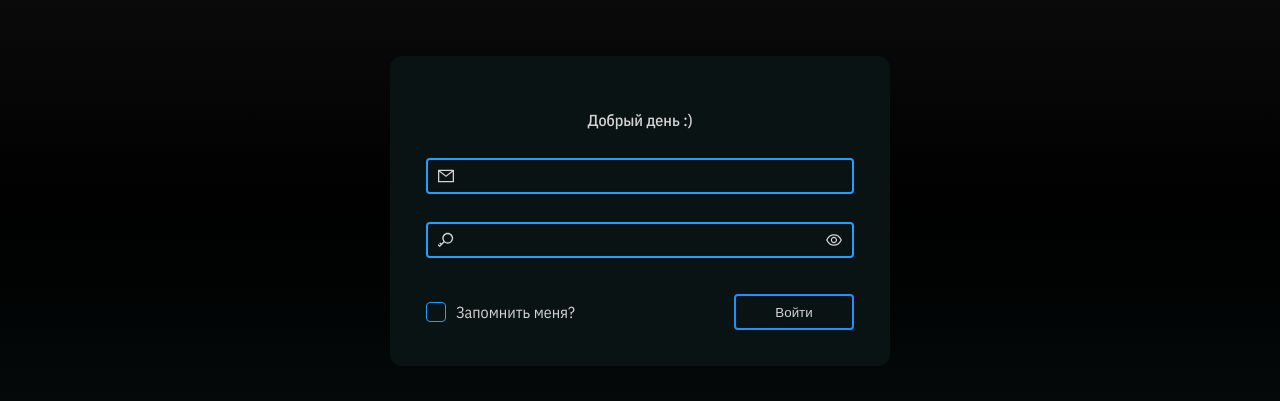
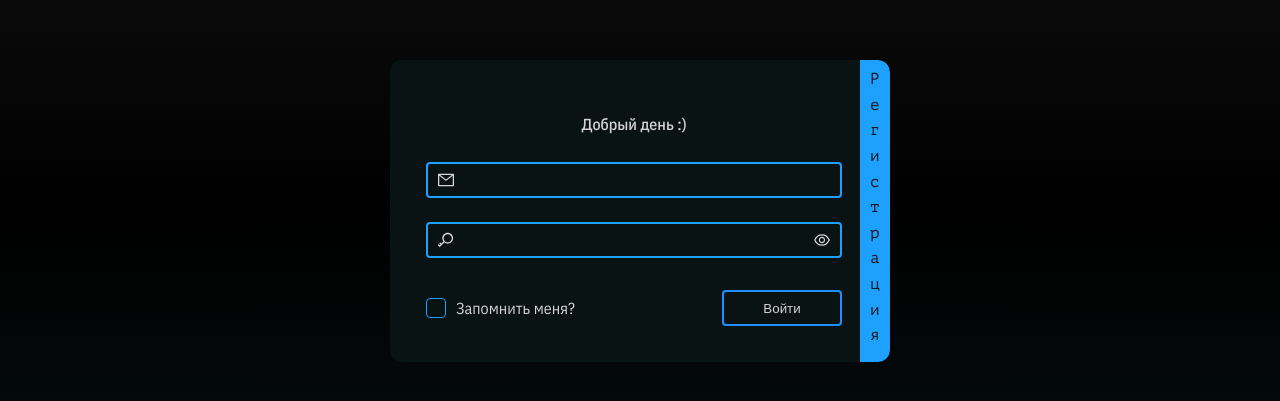
Before and after one commit to MaxRyazan/shelter-frontend, a Vue app: page /who-am-i in a window 1280 px wide. Shown: the part 189-590 px from the top of the page. Built offline with nearby package versions, Linux system fonts and the light colour scheme.

Commit message:
add login page

```diff
--- /dev/null
+++ b/src/_modules/authorization/AuthForm.vue
@@ -0,0 +1,115 @@
+<template>
+    <div class="auth-form-wrapper">
+        <accent-input v-model="auth.email">
+            <template #prefix>
+                <mail-outlined class="input-icon"/>
+            </template>
+        </accent-input>
+        <accent-input v-model="auth.password"
+                      type="password">
+            <template #prefix>
+                <key-outlined class="input-icon"/>
+            </template>
+        </accent-input>
+        <div class="button-block">
+            <div class="agree-wrapper">
+                <accent-input class="checkbox"
+                              v-model="auth.saveMe"
+                              type="checkbox">
+                </accent-input>
+                <s-text color="var(--prime-light)">Запомнить меня?</s-text>
+            </div>
+            <accent-button @click="authentication"
+                           class="auth-button">Войти
+            </accent-button>
+        </div>
+    </div>
+</template>
+<script setup lang="ts">
+import AccentInput from "@/components/inputs/AccentInput.vue";
+import {KeyOutlined, MailOutlined} from "@ant-design/icons-vue";
+import AccentButton from "@/components/buttons/AccentButton.vue";
+import SText from "@/components/common/SText.vue";
+import {onMounted, ref} from "vue";
+import {postApiAuthLogin} from "@/_openapi/api/auth/auth";
+import {user} from "@/__global/UserStore";
+import {useRouter} from "vue-router";
+import {useCookies} from "@vueuse/integrations/useCookies";
+
+const router = useRouter()
+const cookies = useCookies()
+
+
+const auth = ref({
+    email: "",
+    password: "",
+    saveMe: false,
+})
+
+async function authentication() {
+    if (auth.value.email && auth.value.password) {
+        try {
+            const response = await postApiAuthLogin({
+                email: auth.value.email,
+                password: auth.value.password
+            })
+            if (auth.value.saveMe) {
+                cookies.set("shelter-email", auth.value.email)
+            }
+            user.value = response.user
+            await router.push('/')
+        } catch (e) {
+        } finally {
+        }
+    }
+}
+
+onMounted(() => {
+    const result = cookies.get("shelter-email");
+    if (result) {
+        auth.value.email = result
+    }
+})
+</script>
+<style scoped>
+.auth-button {
+    width: 120px;
+    height: 36px;
+    color: var(--prime-light);
+}
+
+.button-block {
+    margin-top: 20px;
+    display: flex;
+    justify-content: space-between;
+    width: 100%;
+}
+
+.input-icon {
+    position: absolute;
+    left: 12px;
+    font-size: 16px;
+    top: 50%;
+    transform: translateY(-50%);
+    color: var(--prime-light);
+}
+.checkbox {
+    margin: 0;
+    width: 20px;
+    height: 20px;
+    outline: none;
+    border-radius: 4px;
+}
+
+.agree-wrapper {
+    display: flex;
+    align-items: center;
+    gap: 10px;
+}
+.auth-form-wrapper {
+    display: flex;
+    flex-direction: column;
+    gap: 12px;
+    width: 100%;
+}
+</style>
--- a/src/_modules/authorization/Index.vue
+++ b/src/_modules/authorization/Index.vue
@@ -2,51 +2,26 @@
     <div class="auth">
         <div class="auth-form">
             <s-text class="hello">{{ hello }}</s-text>
-            <accent-input v-model="auth.email">
-                <template #prefix>
-                    <mail-outlined class="input-icon"/>
-                </template>
-            </accent-input>
-            <accent-input v-model="auth.password"
-                          type="password">
-                <template #prefix>
-                    <key-outlined class="input-icon"/>
-                </template>
-            </accent-input>
-            <div class="button-block">
-                <div class="agree-wrapper">
-                    <accent-input class="checkbox"
-                                  v-model="auth.saveMe"
-                                  type="checkbox">
-                    </accent-input>
-                    <s-text color="var(--prime-light)">Запомнить меня?</s-text>
-                </div>
-                <accent-button @click="authentication"
-                               class="auth-button">Войти
-                </accent-button>
-            </div>
+            <auth-form/>
+            <registration-button
+                @click="showRegForm = true"/>
+            <transition name="reg">
+                <registration-form
+                    @close="showRegForm = false"
+                    v-if="showRegForm"/>
+            </transition>
         </div>
     </div>
 </template>
 <script setup lang="ts">
-import AccentInput from "@/components/inputs/AccentInput.vue";
-import AccentButton from "@/components/buttons/AccentButton.vue";
-import {MailOutlined, KeyOutlined} from "@ant-design/icons-vue";
-import {computed, onMounted, ref} from "vue";
+import {computed, ref} from "vue";
 import dayjs from "dayjs";
 import SText from "@/components/common/SText.vue";
-import {postApiAuthLogin} from "@/_openapi/api/auth/auth";
-import {useCookies} from '@vueuse/integrations/useCookies'
-import {user} from "@/__global/UserStore";
-import {useRouter} from "vue-router";
+import AuthForm from "@/_modules/authorization/AuthForm.vue";
+import RegistrationButton from "@/_modules/authorization/RegistrationButton.vue";
+import RegistrationForm from "@/_modules/authorization/RegistrationForm.vue";
 
-const router = useRouter()
-const cookies = useCookies(['shelter-email'])
-const auth = ref({
-    email: "",
-    password: "",
-    saveMe: false,
-})
+const showRegForm = ref(false);
 
 const hello = computed(() => {
     const now = dayjs().hour()
@@ -64,30 +39,7 @@ const hello = computed(() => {
     }
 })
 
-async function authentication() {
-    if (auth.value.email && auth.value.password) {
-        try {
-            const response = await postApiAuthLogin({
-                email: auth.value.email,
-                password: auth.value.password
-            })
-            if (auth.value.saveMe) {
-                cookies.set("shelter-email", auth.value.email)
-            }
-            user.value = response.user
-            await router.push('/')
-        } catch (e) {
-        } finally {
-        }
-    }
-}
 
-onMounted(() => {
-    const result = cookies.get("shelter-email");
-    if (result) {
-        auth.value.email = result
-    }
-})
 </script>
 <style scoped>
 .auth {
@@ -97,13 +49,16 @@ onMounted(() => {
     display: flex;
     align-items: center;
     justify-content: center;
+    padding: 12px;
 }
 
 .auth-form {
+    overflow: hidden;
+    position: relative;
     border-radius: 12px;
     max-width: 500px;
-    width: 96%;
-    padding: 54px 36px 36px;
+    width: 100%;
+    padding: 54px 48px 36px 36px;
     display: flex;
     flex-direction: column;
     flex-wrap: nowrap;
@@ -112,27 +67,6 @@ onMounted(() => {
     background-color: var(--green-dark);
 }
 
-.auth-button {
-    width: 120px;
-    height: 36px;
-    color: var(--prime-light);
-}
-
-.button-block {
-    margin-top: 20px;
-    display: flex;
-    justify-content: space-between;
-    width: 100%;
-}
-
-.input-icon {
-    position: absolute;
-    left: 12px;
-    font-size: 16px;
-    top: 50%;
-    transform: translateY(-50%);
-    color: var(--prime-light);
-}
 
 .hello {
     align-self: center;
@@ -141,17 +75,11 @@ onMounted(() => {
     font-weight: 600;
 }
 
-.checkbox {
-    margin: 0;
-    width: 20px;
-    height: 20px;
-    outline: none;
-    border-radius: 4px;
+.reg-enter-from, .reg-leave-to {
+    transform: translateX(120%);
 }
 
-.agree-wrapper {
-    display: flex;
-    align-items: center;
-    gap: 10px;
+.reg-enter-active, .reg-leave-active {
+    transition: transform .3s;
 }
 </style>
--- /dev/null
+++ b/src/_modules/authorization/RegistrationButton.vue
@@ -0,0 +1,31 @@
+<template>
+    <div class="registration">
+        <span v-for="(symbol, idx) in 'Регистрация'"
+              :key="idx" class="registration-title">
+        {{ symbol }}
+        </span>
+    </div>
+</template>
+<script setup lang="ts">
+
+</script>
+<style scoped>
+.registration {
+    display: flex;
+    flex-wrap: wrap;
+    position: absolute;
+    right: 0;
+    background-color: var(--accent-light);
+    height: 100%;
+    padding: 10px;
+    top: 0;
+    width: 30px;
+    border-radius: 0 12px 12px 0;
+    cursor: pointer;
+}
+
+.registration-title {
+    color: #191919;
+    user-select: none;
+}
+</style>
--- /dev/null
+++ b/src/_modules/authorization/RegistrationForm.vue
@@ -0,0 +1,90 @@
+<template>
+    <div class="reg-form">
+        <close-outlined @click="emits('close')" class="close-icon"/>
+        <accent-input v-model="reg.email">
+            <template #prefix>
+                <mail-outlined class="input-icon"/>
+            </template>
+        </accent-input>
+        <accent-input v-model="reg.login">
+            <template #prefix>
+                <user-outlined class="input-icon"/>
+            </template>
+        </accent-input>
+        <accent-input v-model="reg.password"
+                      type="password">
+            <template #prefix>
+                <key-outlined class="input-icon"/>
+            </template>
+        </accent-input>
+        <accent-input v-model="reg.confirmPassword"
+                      type="password">
+            <template #prefix>
+                <key-outlined class="input-icon"/>
+            </template>
+        </accent-input>
+        <accent-button @click="registration"
+                       class="reg-button">
+            Регистрация
+        </accent-button>
+    </div>
+</template>
+<script setup lang="ts">
+import {CloseOutlined, KeyOutlined, MailOutlined, UserOutlined} from "@ant-design/icons-vue";
+import AccentInput from "@/components/inputs/AccentInput.vue";
+import AccentButton from "@/components/buttons/AccentButton.vue";
+import {ref} from "vue";
+
+const emits = defineEmits<{
+    (e: 'close'): void
+}>()
+
+const reg = ref({
+    email: "",
+    login: "",
+    password: "",
+    confirmPassword: "",
+})
+
+function registration() {
+}
+</script>
+<style scoped>
+.reg-form {
+    padding: 24px 24px 12px 24px;
+    position: absolute;
+    top: 0;
+    inset: 0 0 0 0;
+    border-radius: 12px;
+    background-color: #091313;
+    z-index: 2;
+    display: flex;
+    flex-direction: column;
+    gap: 6px;
+    align-items: end;
+}
+
+.close-icon {
+    color: var(--accent-light);
+    cursor: pointer;
+    position: absolute;
+    right: 12px;
+    top: 12px;
+}
+
+.input-icon {
+    position: absolute;
+    left: 12px;
+    font-size: 16px;
+    top: 50%;
+    transform: translateY(-50%);
+    color: var(--prime-light);
+}
+
+.reg-button {
+    width: 120px;
+    height: 36px;
+    color: var(--prime-light);
+    margin-top: 14px;
+}
+</style>
```
